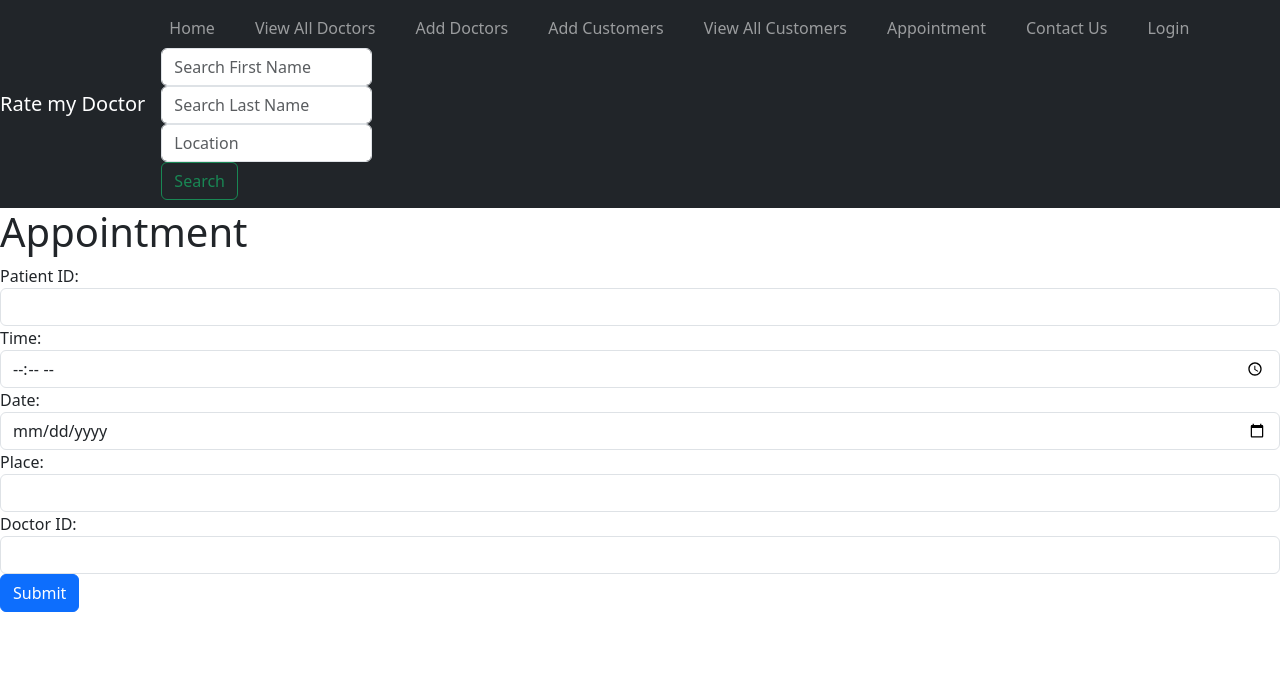
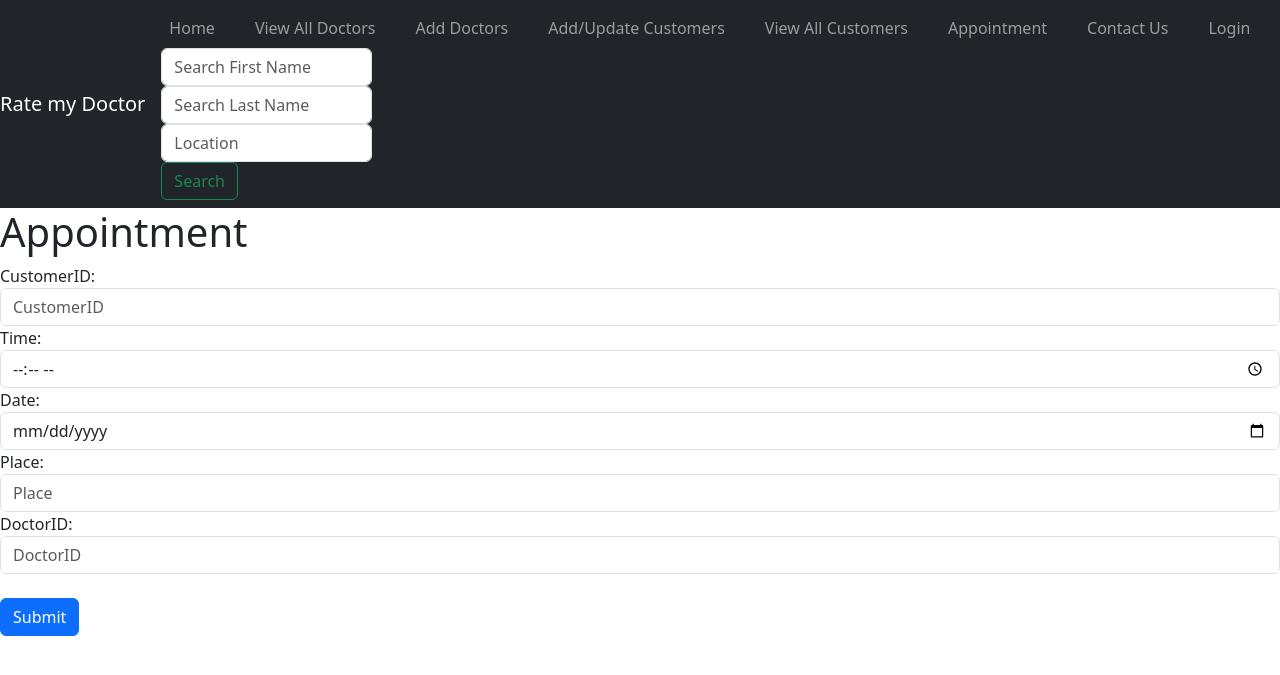
Before and after one commit to vivelaviet/RateMyDoctor, a PHP site: page /appointment.php in a window 1280 px wide. Shown: the top 675 px of the page. Run offline with PHP 8.4, Linux system fonts and the light colour scheme; a stand-in replaces the project's code that opens the database connection.

Commit message:
Add files via upload

```diff
--- a/Login.php
+++ b/Login.php
@@ -29,7 +29,7 @@
                     <a class="nav-item nav-link" href="/adddoctors.php">Add Doctors</a>
                 </div>
                 <div class="col-auto">
-                    <a class="nav-item nav-link" href="/addcustomers.php">Add Customers</a>
+                    <a class="nav-item nav-link" href="/addcustomers.php">Add/Update Customers</a>
                 </div>
                 <div class="col-auto">
                     <a class="nav-item nav-link" href="/viewcustomer.php">View All Customers</a>
--- a/adddoctors.php
+++ b/adddoctors.php
@@ -29,7 +29,7 @@
                     <a class="nav-item nav-link" href="/adddoctors.php">Add Doctors</a>
                 </div>
                 <div class="col-auto">
-                    <a class="nav-item nav-link" href="/addcustomers.php">Add Customers</a>
+                    <a class="nav-item nav-link" href="/addcustomers.php">Add/Update Customers</a>
                 </div>
                 <div class="col-auto">
                     <a class="nav-item nav-link" href="/viewcustomer.php">View All Customers</a>
--- a/appointment.php
+++ b/appointment.php
@@ -28,7 +28,7 @@
                     <a class="nav-item nav-link" href="/adddoctors.php">Add Doctors</a>
                 </div>
                 <div class="col-auto">
-                    <a class="nav-item nav-link" href="/addcustomers.php">Add Customers</a>
+                    <a class="nav-item nav-link" href="/addcustomers.php">Add/Update Customers</a>
                 </div>
                 <div class="col-auto">
                     <a class="nav-item nav-link" href="/viewcustomer.php">View All Customers</a>
@@ -68,21 +68,47 @@
 <body>
     <h1>Appointment</h1>
     <form action="<?php echo htmlspecialchars($_SERVER["PHP_SELF"]);?>"  method="post">
-        <p>
-            <label for="number">Patient ID: </label>
-            <input type="text" class="form-control"  id="patient_id" name="Patient_id">
-            <label for="time">Time:</label>
-            <input type="time" class="form-control" id="time" name="Time">
-            <label for="date">Date:</label>
-            <input type="date" class="form-control"  id="date" name="Date">
-            <label for="place">Place:</label>
-            <input type="text" class="form-control"  id="place" name="Place">
-            <label for="doctor_id">Doctor ID:</label>
-            <input type="number" class="form-control"  id="doctor_id" name="Doctor_id">
-            <button type="submit" class="btn btn-primary" name="submit" value="Submit">Submit</button>
-        </p>
+        <label >CustomerID:</label>
+        <input type="number" class="form-control" name="customerID" placeholder="CustomerID" >
+        <label >Time:</label>
+        <input type="time" class="form-control" name="time" placeholder="Time" >
+        <label >Date:</label>
+        <input type="date" class="form-control" name="date" placeholder="Date" >
+        <label >Place:</label>
+        <input type="text" class="form-control" name="place" placeholder="Place">
+        <label >DoctorID:</label>
+        <input type="number" class="form-control" name="doctorID" placeholder="DoctorID" /><br>
+        <button type="submit" class="btn btn-primary" name="submit" value="Submit">Submit</button>
 	</form>
 
+
+    <?php
+    include_once 'db.php';
+    $successMessage = "";
+    if (isset($_POST['submit'])) {
+
+        if(!$conn)
+            echo mysql_error($conn);
+
+        // //validated your inputs fields
+        $date = $_POST['date'];
+        $time = $_POST['time'];
+        $place = $_POST['place'];
+        $doctorID = $_POST['doctorID'];
+        $customerID = $_POST['customerID'];
+        // //prepare and bind
+        $sql = $conn->prepare("INSERT INTO appointment (Date,Time,Place,DoctorID,CustomerID) VALUES (?,?,?,?,?)");
+        $sql->bind_param("sssii", $date, $time, $place, $doctorID, $customerID);
+
+        if ($sql->execute()) {
+
+            echo("Appointment has been added");
+        }
+
+        $sql->close();
+        $conn->close();
+    }
+    ?>
 
 
 
--- a/contact.php
+++ b/contact.php
@@ -28,7 +28,7 @@
                     <a class="nav-item nav-link" href="/adddoctors.php">Add Doctors</a>
                 </div>
                 <div class="col-auto">
-                    <a class="nav-item nav-link" href="/addcustomers.php">Add Customers</a>
+                    <a class="nav-item nav-link" href="/addcustomers.php">Add/Update Customers</a>
                 </div>
                 <div class="col-auto">
                     <a class="nav-item nav-link" href="/viewcustomer.php">View All Customers</a>
--- a/index.php
+++ b/index.php
@@ -29,7 +29,7 @@
                     <a class="nav-item nav-link" href="/adddoctors.php">Add Doctors</a>
                 </div>
                 <div class="col-auto">
-                    <a class="nav-item nav-link" href="/addcustomers.php">Add Customers</a>
+                    <a class="nav-item nav-link" href="/addcustomers.php">Add/Update Customers</a>
                 </div>
                 <div class="col-auto">
                     <a class="nav-item nav-link" href="/viewcustomer.php">View All Customers</a>
--- a/viewdoctors.php
+++ b/viewdoctors.php
@@ -29,7 +29,7 @@
                     <a class="nav-item nav-link" href="/adddoctors.php">Add Doctors</a>
                 </div>
                 <div class="col-auto">
-                    <a class="nav-item nav-link" href="/addcustomers.php">Add Customers</a>
+                    <a class="nav-item nav-link" href="/addcustomers.php">Add/Update Customers</a>
                 </div>
                 <div class="col-auto">
                     <a class="nav-item nav-link" href="/viewcustomer.php">View All Customers</a>
```
Also changed, not shown: addcustomers.php (+3 -4 lines), viewcustomer.php (+12 -2 lines).
